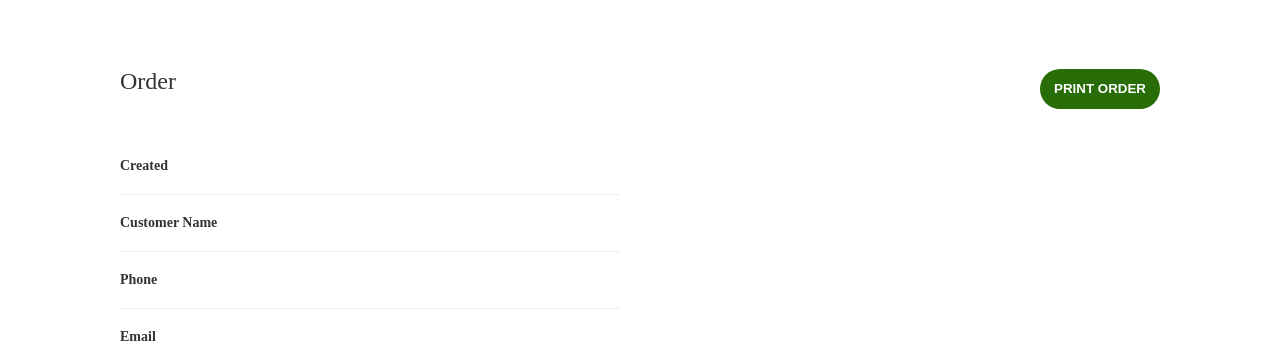
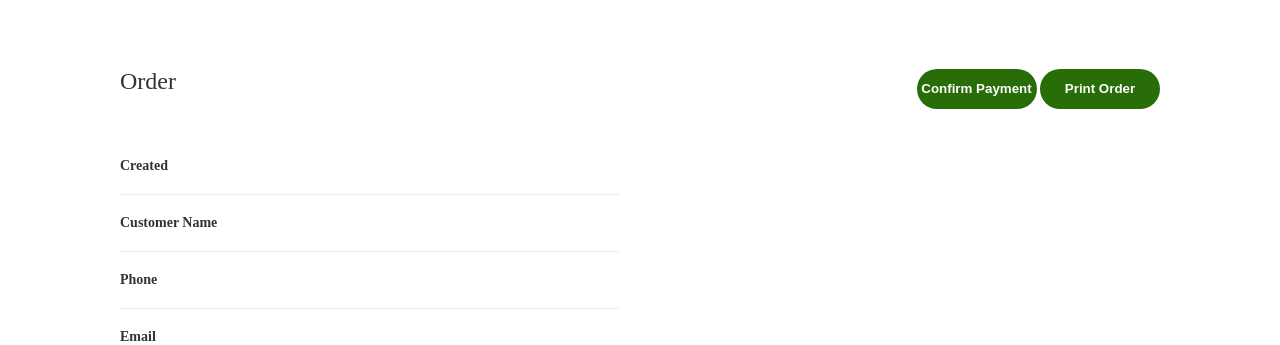
Before and after one commit to TeeblaQ1/flowerstalk, a Django app: template orders/templates/admin/orders/order/detail.html in a window 1280 px wide. Shown: the part 83-428 px from the top of the page. Run offline with Django 4.2, Linux system fonts and the light colour scheme; the template is opened without the code that fills it, so the values that code supplies are empty; parts of the project's set-up code (start-up, migrations or seed data) failed here and were passed over; some libraries are stand-ins or nearby versions.

Commit message:
Updated order details

```diff
--- a/orders/templates/admin/orders/order/detail.html
+++ b/orders/templates/admin/orders/order/detail.html
@@ -215,7 +215,10 @@ tr.total {
 <div class="main">
     <div class="page-title">
         <p>Order {{order.id}}</p>
-        <button class="bg-primary">PRINT ORDER</button>
+        <div>
+            {% if not order.paid %}<a href="{% url 'orders:admin_confirm_payment' order.id %}"><button class="bg-primary" style="cursor: pointer;">Confirm Payment</button></a>{% endif %}
+            <a href="{% url 'orders:admin_order_pdf' order.id %}"><button class="bg-primary" style="cursor: pointer;">Print Order</button></a>
+        </div>
     </div>
     <div class="details-wrap">
         <div class="details-item">
```
